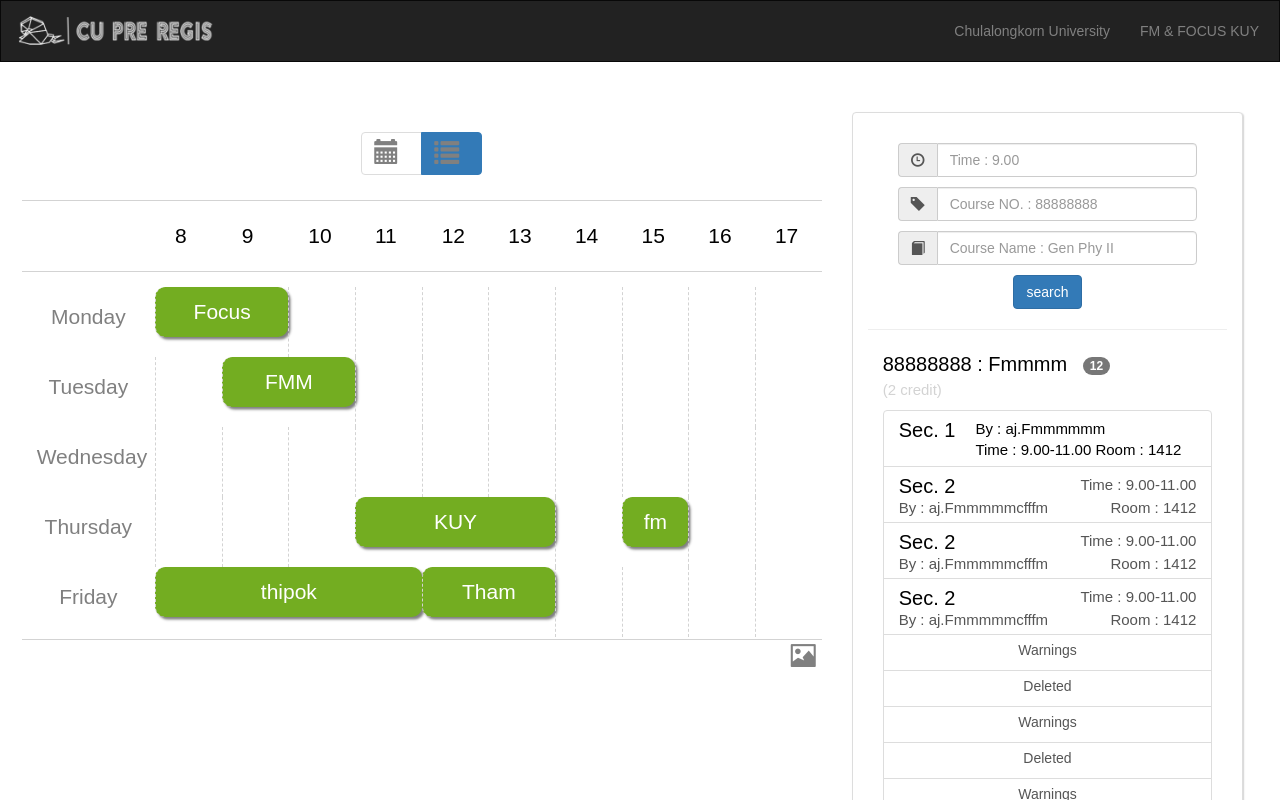
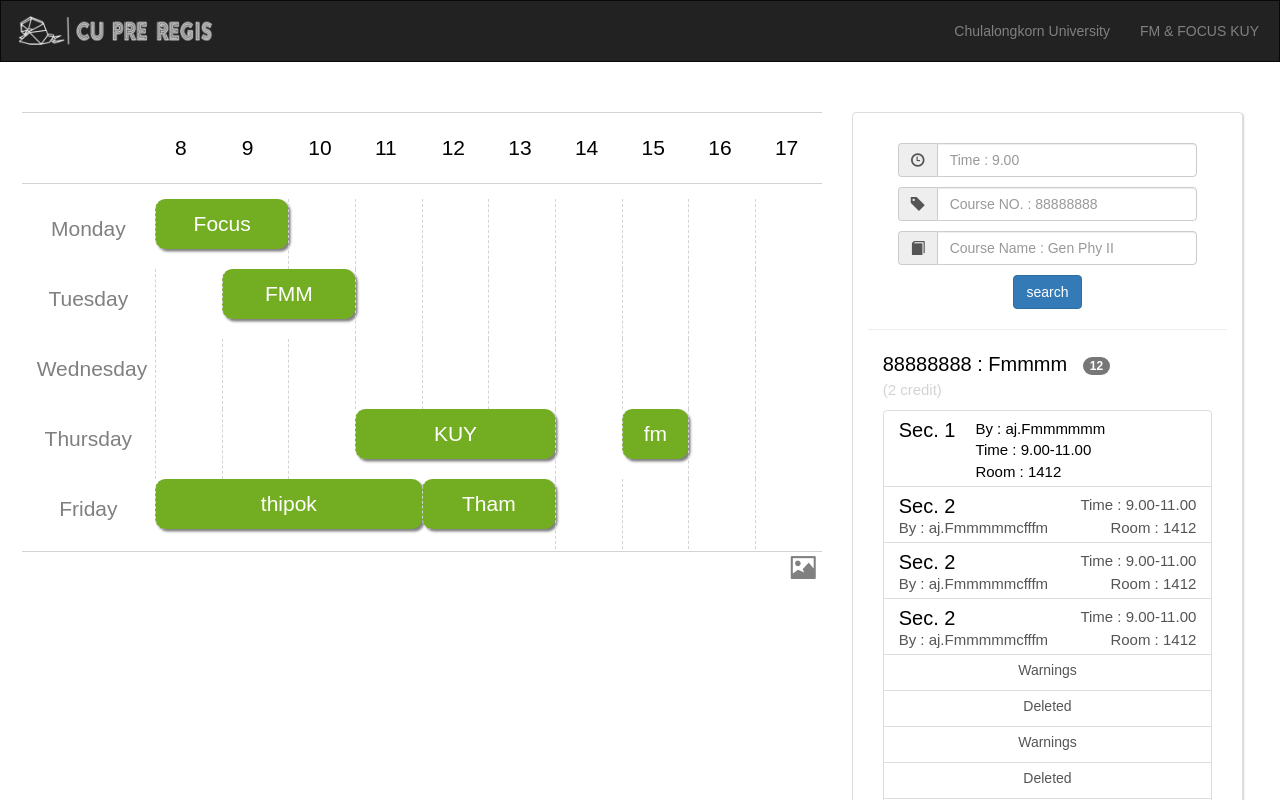
Before and after one commit to kritkrm/Database_Project-1, a React (Create React App) app in the folder preregis/: page / in a window 1280 px wide. Shown: the top 800 px of the page. Built offline with nearby package versions, Linux system fonts and the light colour scheme.

Commit message:
2 style list courses

```diff
--- a/preregis/src/container/search_panel.js
+++ b/preregis/src/container/search_panel.js
@@ -39,7 +39,8 @@ class SearchPanel extends Component {
 
                         <ul className="list-group">
                             <a href="#" className="list-group-item">
-                                <div className="secname">Sec. 1  <div className="teachername">By : aj.Fmmmmmm <br/>Time : 9.00-11.00 Room : 1412</div></div>
+                                <div className="secname">Sec. 1  <div className="teachername">By : aj.Fmmmmmm <br/>Time : 9.00-11.00<br/>Room : 1412</div></div>
+                                <br/>
                                 <br/>
                                 <br/>
                             </a>
--- a/preregis/src/container/table.js
+++ b/preregis/src/container/table.js
@@ -56,12 +56,6 @@ class Table extends Component {
         return (
 
               <div className="outterjumbotron">
-                <ul className="pagination">
-                  <li><a href="#"><i className="left-icon glyphicon glyphicon-calendar"></i></a></li>
-                  <li className="active"><a href="#"><i className="left-icon glyphicon glyphicon-list"></i></a></li>
-                </ul>
-
-
                 <div className="jumbotron">
                   <div className="col-sm-8 text-left my-table" >
 
--- a/preregis/style/style.css
+++ b/preregis/style/style.css
@@ -44,15 +44,7 @@ body {
 /*---------------------------------------------header-----------------------------------------------*/
 
 /*---------------------------------------------table-----------------------------------------------*/
-   .pagination{
-      text-align: left;
-   }
-   .left-icon{
-      padding-right: 10px;
-      text-align: left;
-      font-size: 25px;
-      color: gray;
-   }
+
    .right-icon{
       text-align: right;
       font-size: 25px;
@@ -62,10 +54,6 @@ body {
   button {
     border: 0px;
     background-color: white;
-  }
-  #myModal {
-      top:0%;
-      right:0%;
   }
 
   .modal-header{
```
